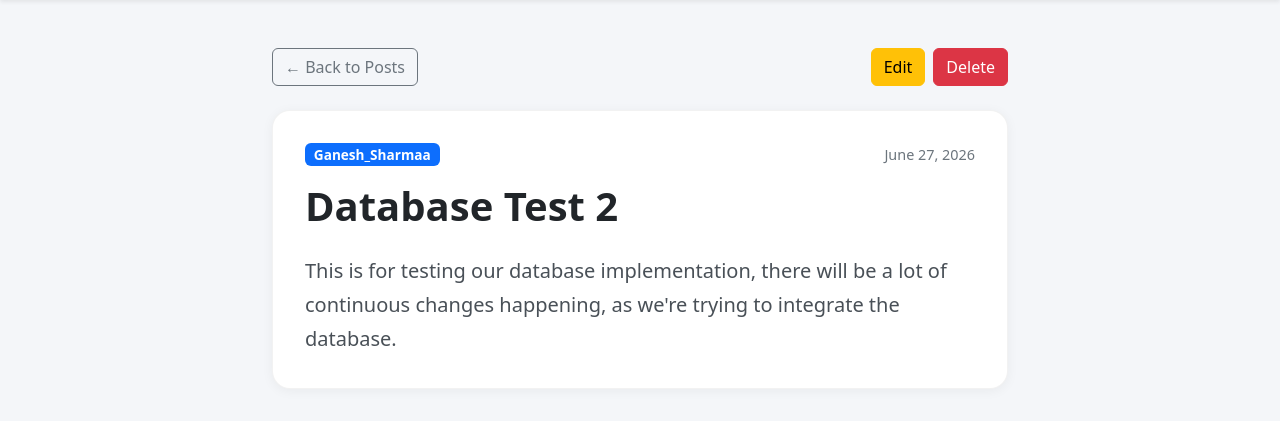
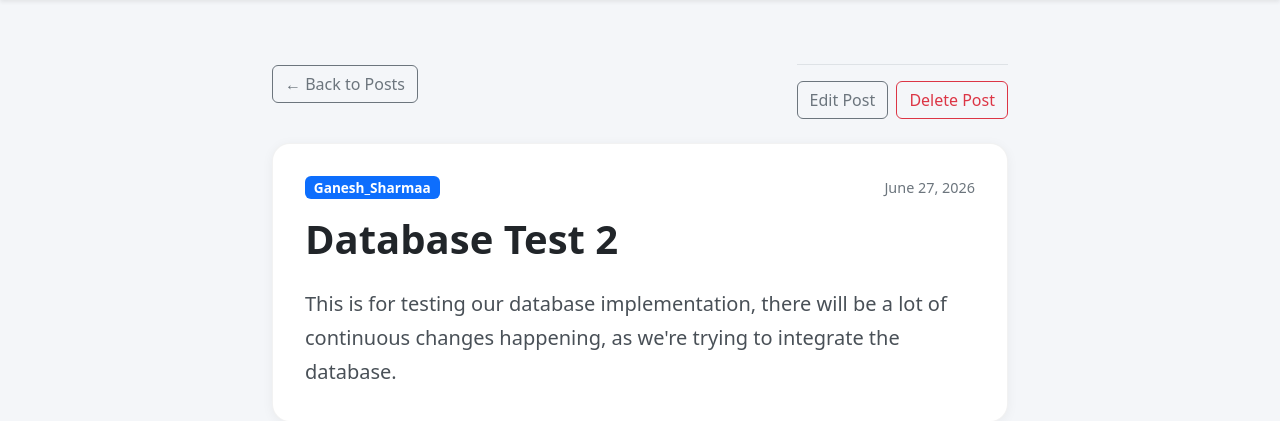
Before and after one commit to GaneshSharmaa/Blog-Platform, a FastAPI app: page /posts/2 in a window 1280 px wide. Shown: the part 56-477 px from the top of the page. Run offline with FastAPI, Linux system fonts and the light colour scheme; data comes from the database, SQL or seed files in the repository.

Commit message:
Enhance post editing and deletion modals with improved UI and functionality

```diff
--- a/templates/post.html
+++ b/templates/post.html
@@ -1,41 +1,78 @@
 {% extends "layout.html" %}
-
 {% block content %}
 
 <div class="mb-4 d-flex justify-content-between align-items-center">
-
     <a href="/" class="btn btn-outline-secondary">
         ← Back to Posts
     </a>
 
     <!-- Action Buttons -->
-    <div class="d-flex gap-2">
+    <!-- Only show edit/delete options if user_id is 1 (TEMPORARY - until authentication) -->
+    {% if post.user_id == 1 %}
+    <div class="post-actions mt-3 pt-3 border-top">
+    <button type="button"
+        class="btn btn-outline-secondary me-1"
+        data-bs-toggle="modal"
+        data-bs-target="#editModal">Edit Post</button>
 
-        <a
-            href="/posts/{{ post.id }}/edit"
-            class="btn btn-warning"
-        >
-            Edit
-        </a>
+        <button type="button"
+            class="btn btn-outline-danger"
+            data-bs-toggle="modal"
+            data-bs-target="#deleteModal">Delete Post</button>
+        </div>
+    {% endif %}
+</div>
 
-        <button
-            type="button"
-            class="btn btn-danger"
-            data-bs-toggle="modal"
-            data-bs-target="#deleteModal"
-        >
-            Delete
-        </button>
-
+<!-- Edit Post Modal -->
+<div class="modal fade"
+     id="editModal"
+     tabindex="-1"
+     aria-labelledby="editModalLabel"
+     aria-hidden="true">
+  <div class="modal-dialog">
+    <div class="modal-content">
+      <div class="modal-header">
+        <h5 class="modal-title" id="editModalLabel">Edit Post</h5>
+        <button type="button"
+                class="btn-close"
+                data-bs-dismiss="modal"
+                aria-label="Close"></button>
+      </div>
+      <form id="editPostForm">
+        <div class="modal-body">
+          <input type="hidden" name="post_id" value="{{ post.id }}">
+          <div class="mb-3">
+            <label for="editTitle" class="form-label">Title</label>
+            <input type="text"
+                   class="form-control"
+                   id="editTitle"
+                   name="title"
+                   value="{{ post.title }}"
+                   required>
+          </div>
+          <div class="mb-3">
+            <label for="editContent" class="form-label">Content</label>
+            <textarea class="form-control"
+                      id="editContent"
+                      name="content"
+                      rows="5"
+                      required>{{ post.content }}</textarea>
+            </div>
+        </div>
+        <div class="modal-footer">
+          <button type="button"
+                  class="btn btn-outline-secondary"
+                  data-bs-dismiss="modal">Cancel</button>
+          <button type="submit" class="btn btn-primary">Save Changes</button>
+        </div>
+      </form>
+    </div>
   </div>
 </div>
 
-
 <article class="content-section">
-
     <!-- Metadata -->
     <div class="d-flex justify-content-between align-items-center mb-3">
-
         <a
             class="badge bg-primary author-badge text-decoration-none"
             href="{{ url_for('user_posts', user_id = post.author.id) }}"
@@ -46,7 +83,6 @@
         <small class="article-meta">
             {{ post.date_posted.strftime('%B %d, %Y') }}
         </small>
-
     </div>
 
     <!-- Title -->
@@ -58,58 +94,32 @@
     <div class="article-content fs-5">
         {{ post.content }}
     </div>
-
 </article>
 
-
 <!-- Delete Confirmation Modal -->
-<div
-    class="modal fade"
+<div class="modal fade"
      id="deleteModal"
      tabindex="-1"
-    aria-hidden="true"
->
-
+     aria-labelledby="deleteModalLabel"
+     aria-hidden="true">
   <div class="modal-dialog">
     <div class="modal-content">
-
-            <div class="modal-header">
-
-                <h5 class="modal-title">
-                    Delete Post
-                </h5>
-
-                <button
-                    type="button"
-                    class="btn-close"
+      <div class="modal-header bg-danger text-white">
+        <h5 class="modal-title" id="deleteModalLabel">Delete Post?</h5>
+        <button type="button"
+                class="btn-close btn-close-white"
                 data-bs-dismiss="modal"
-                ></button>
-
+                aria-label="Close"></button>
       </div>
-
       <div class="modal-body">
-                Are you sure you want to delete this post?
+        <p class="fs-5">Are you sure you want to delete this post? This action cannot be undone.</p>
       </div>
-
       <div class="modal-footer">
-
-                <button
-                    type="button"
-                    class="btn btn-secondary"
-                    data-bs-dismiss="modal"
-                >
-                    Cancel
-                </button>
-
-                <a
-                    href="/posts/{{ post.id }}/delete"
-                    class="btn btn-danger"
-                >
-                    Delete
-                </a>
-
+        <button type="button"
+                class="btn btn-outline-secondary"
+                data-bs-dismiss="modal">Cancel</button>
+        <button type="button" class="btn btn-danger" id="confirmDelete">Delete</button>
       </div>
-
     </div>
   </div>
 </div>
```
Lines whose indentation alone changed are shown as unchanged.
